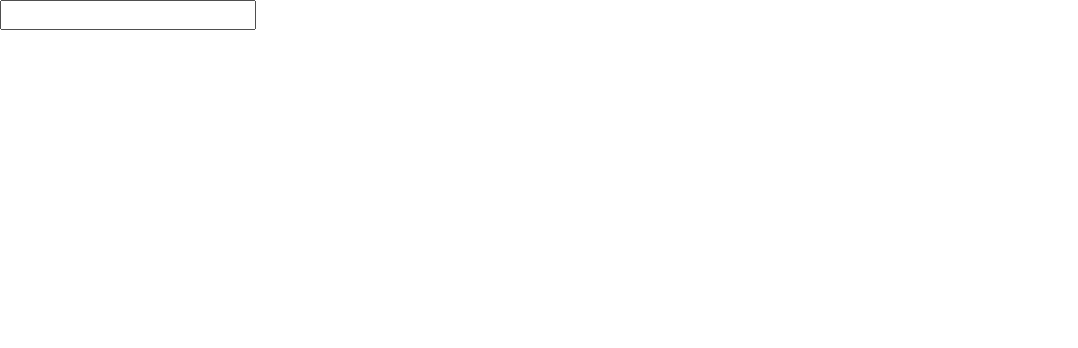
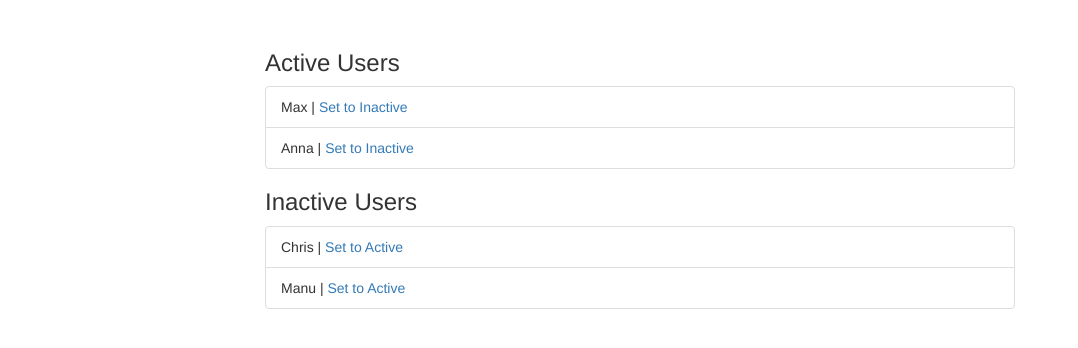
Before and after one commit to huggaf/udemy-the-complete-guide-to-angular-2, an Angular app: page / in a window 1280 px wide. Shown: the top 348 px of the page, without its empty margins (0-1078 px from the left). Built offline with nearby package versions, Linux system fonts and the light colour scheme.

Commit message:
Assignment 5 files

```diff
--- a/package.json
+++ b/package.json
@@ -21,6 +21,7 @@
     "@angular/platform-browser": "^5.0.0",
     "@angular/platform-browser-dynamic": "^5.0.0",
     "@angular/router": "^5.0.0",
+    "bootstrap": "^3.3.7",
     "core-js": "^2.4.1",
     "rxjs": "^5.5.2",
     "zone.js": "^0.8.14"
--- /dev/null
+++ b/src/app/active-users/active-users.component.html
@@ -0,0 +1,8 @@
+<h3>Active Users</h3>
+<ul class="list-group">
+  <li
+    class="list-group-item"
+    *ngFor="let user of users; let i = index">
+    {{ user }} | <a href="#" (click)="onSetToInactive(i)">Set to Inactive</a>
+  </li>
+</ul>
--- /dev/null
+++ b/src/app/active-users/active-users.component.ts
@@ -0,0 +1,15 @@
+import { Component, EventEmitter, Input, Output } from '@angular/core';
+
+@Component({
+  selector: 'app-active-users',
+  templateUrl: './active-users.component.html',
+  styleUrls: ['./active-users.component.css']
+})
+export class ActiveUsersComponent {
+  @Input() users: string[];
+  @Output() userSetToInactive = new EventEmitter<number>();
+
+  onSetToInactive(id: number) {
+    this.userSetToInactive.emit(id);
+  }
+}
--- a/src/app/app.component.css
+++ b/src/app/app.component.css
@@ -0,0 +1,3 @@
+.container {
+  margin-top: 30px;
+}
--- a/src/app/app.component.html
+++ b/src/app/app.component.html
@@ -1,2 +1,17 @@
-<input type="text" [(ngModel)]="name">
-<p>{{ name }}</p>
+<div class="container">
+  <div class="row">
+    <div class="col-xs-12 col-md-8 col-md-offset-2">
+      <app-active-users
+        [users]="activeUsers"
+        (userSetToInactive)="onSetToInactive($event)"></app-active-users>
+      <app-inactive-users
+        [users]="inactiveUsers"
+        (userSetToActive)="onSetToActive($event)"></app-inactive-users>
+    </div>
+    <!--
+      Optimize this app by adding a UsersService which manages the active and inactive users.
+
+      Also add a CounterService which counts the number of active->inactive and inactive->active actions.
+    -->
+  </div>
+</div>
--- a/src/app/app.component.ts
+++ b/src/app/app.component.ts
@@ -6,5 +6,16 @@
   styleUrls: ['./app.component.css']
 })
 export class AppComponent {
-  name = '';
+  activeUsers = ['Max', 'Anna'];
+  inactiveUsers = ['Chris', 'Manu'];
+
+  onSetToInactive(id: number) {
+    this.inactiveUsers.push(this.activeUsers[id]);
+    this.activeUsers.splice(id, 1);
+  }
+
+  onSetToActive(id: number) {
+    this.activeUsers.push(this.inactiveUsers[id]);
+    this.inactiveUsers.splice(id, 1);
+  }
 }
--- a/src/app/app.module.ts
+++ b/src/app/app.module.ts
@@ -4,10 +4,14 @@
 import { HttpModule } from '@angular/http';
 
 import { AppComponent } from './app.component';
+import { ActiveUsersComponent } from './active-users/active-users.component';
+import { InactiveUsersComponent } from './inactive-users/inactive-users.component';
 
 @NgModule({
   declarations: [
-    AppComponent
+    AppComponent,
+    ActiveUsersComponent,
+    InactiveUsersComponent
   ],
   imports: [
     BrowserModule,
--- /dev/null
+++ b/src/app/inactive-users/inactive-users.component.html
@@ -0,0 +1,8 @@
+<h3>Inactive Users</h3>
+<ul class="list-group">
+  <li
+    class="list-group-item"
+    *ngFor="let user of users; let i = index">
+    {{ user }} | <a href="#" (click)="onSetToActive(i)">Set to Active</a>
+  </li>
+</ul>
--- /dev/null
+++ b/src/app/inactive-users/inactive-users.component.ts
@@ -0,0 +1,15 @@
+import { Component, EventEmitter, Input, Output } from '@angular/core';
+
+@Component({
+  selector: 'app-inactive-users',
+  templateUrl: './inactive-users.component.html',
+  styleUrls: ['./inactive-users.component.css']
+})
+export class InactiveUsersComponent {
+  @Input() users: string[];
+  @Output() userSetToActive = new EventEmitter<number>();
+
+  onSetToActive(id: number) {
+    this.userSetToActive.emit(id);
+  }
+}
--- a/src/index.html
+++ b/src/index.html
@@ -2,7 +2,7 @@
 <html lang="en">
 <head>
   <meta charset="utf-8">
-  <title>NG5CompleteGuide</title>
+  <title>N5CompleteGuide</title>
   <base href="/">
 
   <meta name="viewport" content="width=device-width, initial-scale=1">
```
Also changed, not shown: src/app/active-users/active-users.component.css (added), src/app/inactive-users/inactive-users.component.css (added).
